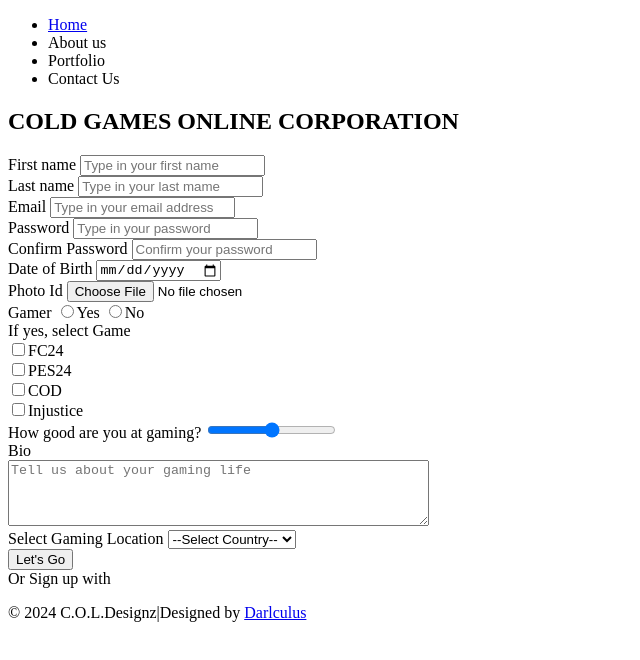
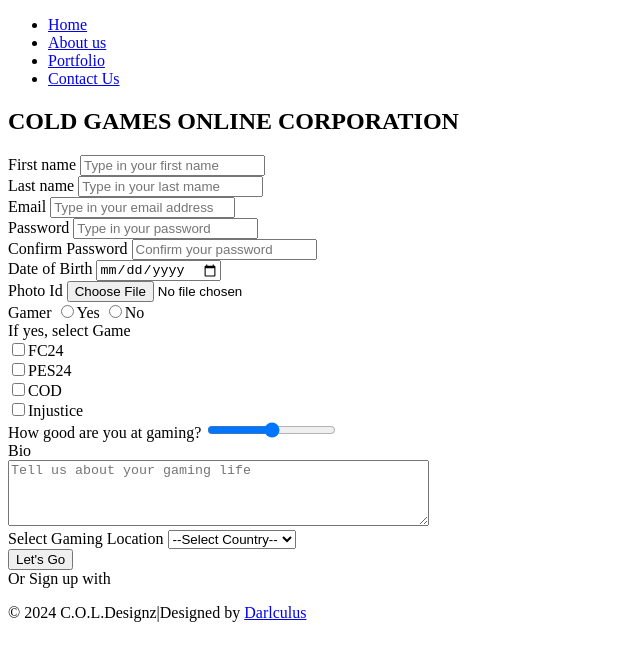
Before and after one commit to darlwhizkid/Forms_Assignment, a plain HTML site: page index.html in a window 1280 px wide. Shown: the whole page, without its empty margins (0-640 px from the left). Drawn offline with Linux system fonts and the light colour scheme.

Commit message:
Update index.html

```diff
--- a/index.html
+++ b/index.html
@@ -10,14 +10,14 @@
         <nav>
             <ul>
                 <li><a href="index.html">Home</a></li>
-                <li>About us</li>
-                <li>Portfolio</li>
-                <li>Contact Us</li>
+                <li><a href="aboutus.html">About us</a></li>
+                <li><a href="portfolio.html">Portfolio</a></li>
+                <li><a href="contact.html">Contact Us</a></li>
             </ul>
         </nav>
     </header>
     <main>
-        <section id="reg">
+        <section>
             <h1>COLD GAMES ONLINE CORPORATION</h1>
     <form action="data_collect.php">
         <div>
```
